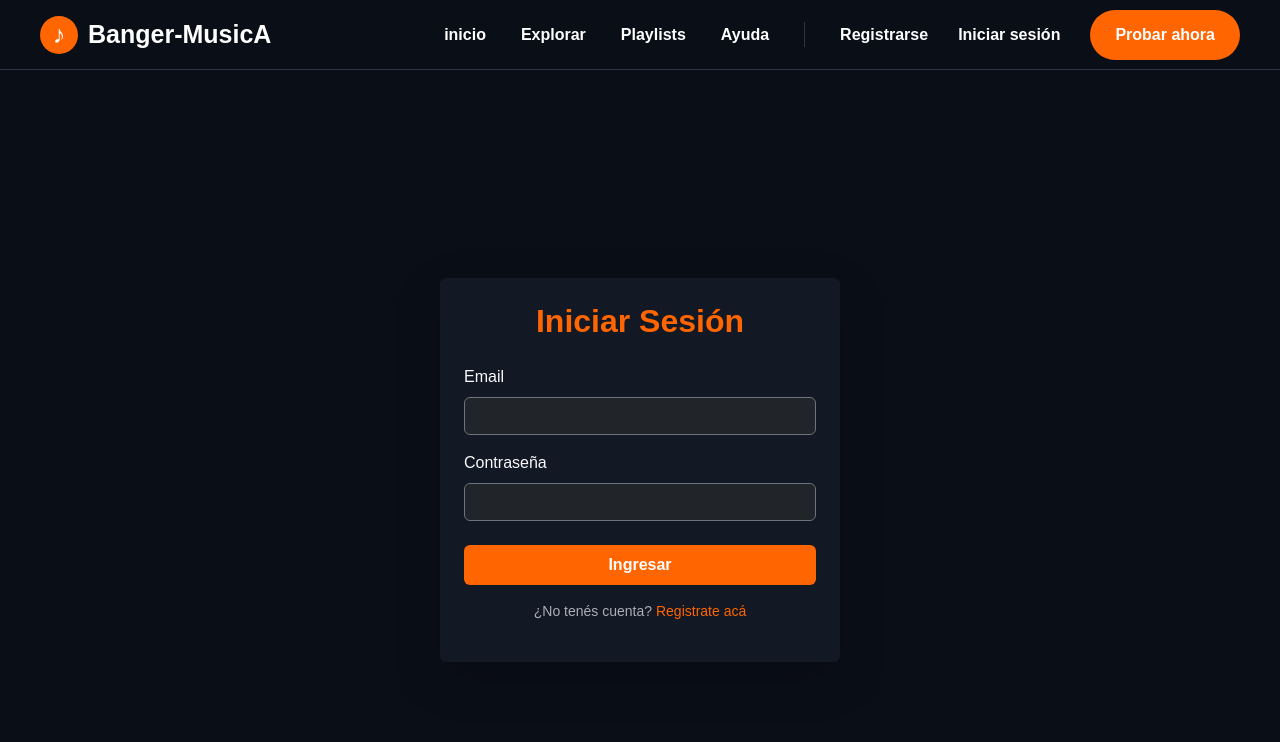
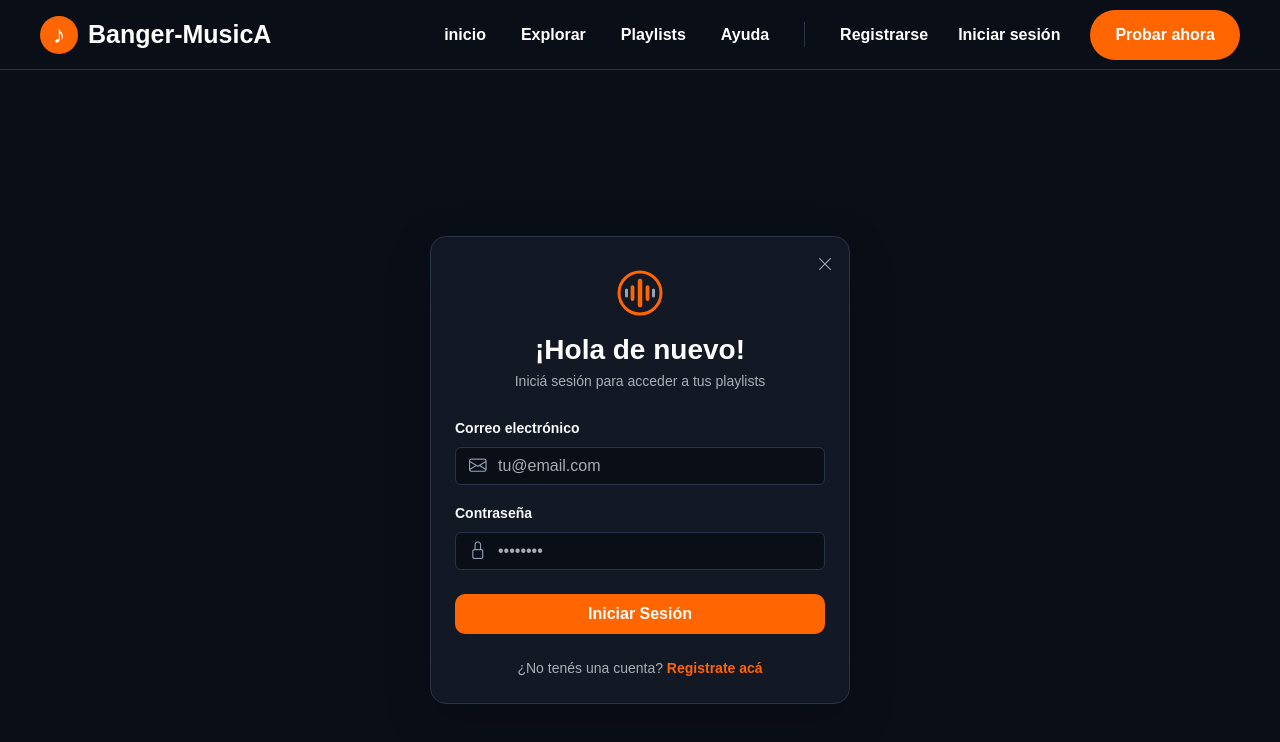
Before and after one commit to elitagatti-ui/banger-music, a React (Vite) app: page /login in a window 1280 px wide. Shown: the top 742 px of the page. Built offline with nearby package versions, Linux system fonts and the light colour scheme.

Commit message:
Traer componente logo de otro proyecto, mejorar estilizacion y estructura de login, agregar variables de entorno para credenciales de administrador

```diff
--- /dev/null
+++ b/src/components/Logo.css
@@ -0,0 +1,15 @@
+
+@import url('https://fonts.googleapis.com/css2?family=Syne:wght@800&display=swap');
+
+.logo-container {
+  cursor: pointer;
+  user-select: none;
+}
+
+.logo-text {
+  font-family: 'Syne', sans-serif;
+  font-weight: 800;
+  font-size: 1.4rem;
+  letter-spacing: 2.5px;
+  color: #FFFFFF;
+}
--- /dev/null
+++ b/src/components/Logo.jsx
@@ -0,0 +1,19 @@
+
+import './Logo.css';
+
+export const Logo = ({ showText = true }) => {
+  return (
+    <div className="d-flex align-items-center gap-2 logo-container">
+      <svg width="32" height="32" viewBox="0 0 32 32" fill="none" xmlns="http://www.w3.org/2000/svg">
+        <circle cx="16" cy="16" r="14" fill="var(--card)" stroke="var(--primary)" strokeWidth="2" />
+        <path d="M16 8V24" stroke="var(--primary)" strokeWidth="3" strokeLinecap="round" />
+        <path d="M11 12V20" stroke="var(--primary)" strokeWidth="2.5" strokeLinecap="round" />
+        <path d="M21 12V20" stroke="var(--primary)" strokeWidth="2.5" strokeLinecap="round" />
+        <path d="M7 14V18" stroke="var(--muted-foreground)" strokeWidth="2" strokeLinecap="round" />
+        <path d="M25 14V18" stroke="var(--muted-foreground)" strokeWidth="2" strokeLinecap="round" />
+      </svg>
+
+      {showText && <span className="logo-text">BANGER</span>}
+    </div>
+  );
+};
--- a/src/index.css
+++ b/src/index.css
@@ -12,7 +12,7 @@ body {
 
 
 /*
-   paleta de colore
+   paleta de colores
  */
 
 :root {
--- a/src/pages/Login.css
+++ b/src/pages/Login.css
@@ -1,27 +1,60 @@
 .login-card {
   width: 100%;
-  max-width: 400px;
-  background-color: #121824;
+  max-width: 420px;
+  background-color: var(--surface);
+  border: 1px solid var(--border) !important;
+  border-radius: 16px;
 }
 
-.login-title {
-  color: #FF6500;
+.login-logo-wrapper .logo-container svg {
+  width: 48px;
+  height: 48px;
+}
+
+.logo-container svg path[stroke="var(--muted-foreground)"] {
+  stroke: var(--text-muted, #94A3B8);
+}
+
+.input-icon-wrapper {
+  position: relative;
+}
+
+.input-icon-wrapper i {
+  position: absolute;
+  left: 14px;
+  top: 50%;
+  transform: translateY(-50%);
+  color: var(--text-muted);
+  font-size: 1.1rem;
+}
+
+.input-icon-wrapper .form-control {
+  padding-left: 42px;
+  background-color: var(--background) !important;
+  border: 1px solid var(--border);
+  color: var(--text-primary);
+}
+
+.input-icon-wrapper .form-control:focus {
+  border-color: var(--primary);
+  box-shadow: 0 0 0 0.2rem rgba(255, 101, 0, 0.25);
 }
 
 .btn-primary-banger {
-  background-color: #FF6500;
-  color: #FFFFFF;
+  background-color: var(--primary);
+  color: var(--text-primary);
   border: none;
-  transition: background-color 0.2s ease-in-out;
+  border-radius: 10px;
+  transition: all 0.2s ease-in-out;
 }
 
 .btn-primary-banger:hover {
   background-color: #e05800;
-  color: #FFFFFF;
+  color: var(--text-primary);
 }
 
 .text-banger-link {
-  color: #FF6500;
+  color: var(--primary);
   text-decoration: none;
 }
 
--- a/src/pages/Login.jsx
+++ b/src/pages/Login.jsx
@@ -2,6 +2,7 @@ import { useForm } from "react-hook-form";
 import { useNavigate, Link } from "react-router-dom";
 import { useAppContext } from "../context/AppContext";
 import Swal from "sweetalert2";
+import { Logo } from "../components/Logo";
 import "./Login.css";
 
 const Login = () => {
@@ -15,18 +16,30 @@ const Login = () => {
   } = useForm();
 
   const onSubmit = (data) => {
-    // Usuarios de prueba o recuperados de localStorage
-    const usuariosGuardados = JSON.parse(localStorage.getItem("usuarios")) || [
-      { email: "admin@banger.com", password: "Admin123!", rol: "admin" },
-      { email: "user@banger.com", password: "User123!", rol: "user" },
-    ];
+    // Variables de entorno para el Administrador por defecto
+    const envAdminEmail = import.meta.env.VITE_ADMIN_EMAIL;
+    const envAdminPassword = import.meta.env.VITE_ADMIN_PASSWORD;
 
-    const usuarioEncontrado = usuariosGuardados.find(
+
+    const usuariosGuardados = JSON.parse(localStorage.getItem("usuarios")) || [];
+
+    let usuarioEncontrado = null;
+
+    //Validar contra credenciales de Entorno (Admin)
+    if (data.email === envAdminEmail && data.password === envAdminPassword) {
+      usuarioEncontrado = { email: envAdminEmail, rol: "admin" };
+    } else {
+      //Validar contra usuarios guardados en localStorage
+      const matchLocal = usuariosGuardados.find(
         (u) => u.email === data.email && u.password === data.password
       );
+      if (matchLocal) {
+        usuarioEncontrado = { email: matchLocal.email, rol: matchLocal.rol || "user" };
+      }
+    }
 
     if (usuarioEncontrado) {
-      login({ email: usuarioEncontrado.email, rol: usuarioEncontrado.rol });
+      login(usuarioEncontrado);
 
       Swal.fire({
         title: "¡Bienvenido a BANGER!",
@@ -35,6 +48,7 @@ const Login = () => {
         background: "#121824",
         color: "#FFFFFF",
         confirmButtonColor: "#FF6500",
+        confirmButtonText: "Entendido",
         iconColor: "#FF6500",
       }).then(() => {
         if (usuarioEncontrado.rol === "admin") {
@@ -51,6 +65,7 @@ const Login = () => {
         background: "#121824",
         color: "#FFFFFF",
         confirmButtonColor: "#FF6500",
+        confirmButtonText: "Entendido",
         iconColor: "#E53E3E",
       });
     }
@@ -58,60 +73,92 @@ const Login = () => {
 
   return (
     <div className="container py-5 d-flex justify-content-center align-items-center min-vh-100">
-      <div className="card p-4 text-white shadow-lg border-0 login-card">
-        <h2 className="text-center fw-bold mb-4 login-title">
-          Iniciar Sesión
-        </h2>
+      <div className="card p-4 text-white shadow-lg login-card position-relative">
+        <Link
+          to="/"
+          className="position-absolute top-0 end-0 p-3 text-muted"
+          style={{ textDecoration: "none" }}
+        >
+          <i className="bi bi-x-lg"></i>
+        </Link>
+
+        <div className="d-flex justify-content-center my-2 login-logo-wrapper">
+          <Logo showText={false} />
+        </div>
+
+        <h3 className="text-center fw-bold mt-2 mb-1">¡Hola de nuevo!</h3>
+        <p className="text-center text-muted small mb-4">
+          Iniciá sesión para acceder a tus playlists
+        </p>
 
         <form onSubmit={handleSubmit(onSubmit)}>
           <div className="mb-3">
-            <label className="form-label text-light">Email</label>
+            <label className="form-label text-light small fw-semibold">
+              Correo electrónico
+            </label>
+            <div className="input-icon-wrapper">
+              <i className="bi bi-envelope"></i>
               <input
                 type="email"
-              className={`form-control bg-dark text-white border-secondary ${
-                errors.email ? "is-invalid" : ""
-              }`}
+                placeholder="tu@email.com"
+                className={`form-control ${errors.email ? "is-invalid" : ""}`}
                 {...register("email", {
-                required: "El email es obligatorio",
+                  required: "El correo electrónico es obligatorio",
                   pattern: {
                     value: /^[a-zA-Z0-9._%+-]+@[a-zA-Z0-9.-]+\.[a-zA-Z]{2,}$/,
-                  message: "Formato de email inválido",
+                    message: "Formato de correo inválido",
                   },
                 })}
               />
+            </div>
             {errors.email && (
-              <div className="invalid-feedback">{errors.email.message}</div>
+              <div className="invalid-feedback d-block mt-1">
+                {errors.email.message}
+              </div>
             )}
           </div>
 
           <div className="mb-4">
-            <label className="form-label text-light">Contraseña</label>
+            <label className="form-label text-light small fw-semibold">
+              Contraseña
+            </label>
+            <div className="input-icon-wrapper">
+              <i className="bi bi-lock"></i>
               <input
                 type="password"
-              className={`form-control bg-dark text-white border-secondary ${
-                errors.password ? "is-invalid" : ""
-              }`}
+                placeholder="••••••••"
+                className={`form-control ${errors.password ? "is-invalid" : ""}`}
                 {...register("password", {
                   required: "La contraseña es obligatoria",
                   minLength: {
                     value: 6,
                     message: "Debe tener al menos 6 caracteres",
                   },
+                  pattern: {
+                    value: /^(?=.*[a-z])(?=.*[A-Z])(?=.*\d)/,
+                    message: "Debe incluir mayúscula, minúscula y número",
+                  },
                 })}
               />
+            </div>
             {errors.password && (
-              <div className="invalid-feedback">{errors.password.message}</div>
+              <div className="invalid-feedback d-block mt-1">
+                {errors.password.message}
+              </div>
             )}
           </div>
 
-          <button type="submit" className="btn w-100 fw-bold py-2 btn-primary-banger">
-            Ingresar
+          <button
+            type="submit"
+            className="btn w-100 fw-bold py-2 btn-primary-banger"
+          >
+            Iniciar Sesión
           </button>
         </form>
 
-        <p className="mt-3 text-center text-muted small">
-          ¿No tenés cuenta?{" "}
-          <Link to="/registro" className="text-banger-link">
+        <p className="mt-4 text-center text-muted small mb-0">
+          ¿No tenés una cuenta?{" "}
+          <Link to="/registro" className="text-banger-link fw-semibold">
             Registrate acá
           </Link>
         </p>
```
Also changed, not shown: 1 other file (tests, documents, lock files or other folders). Lines whose indentation alone changed are shown as unchanged.
